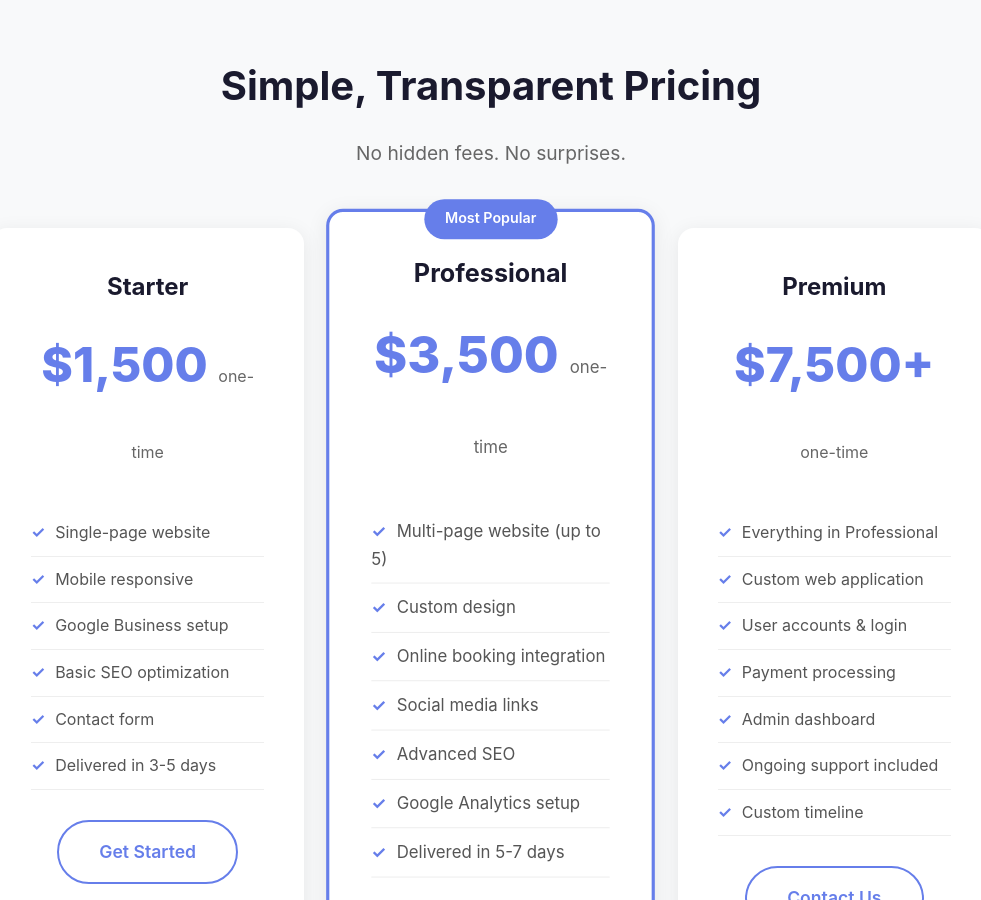
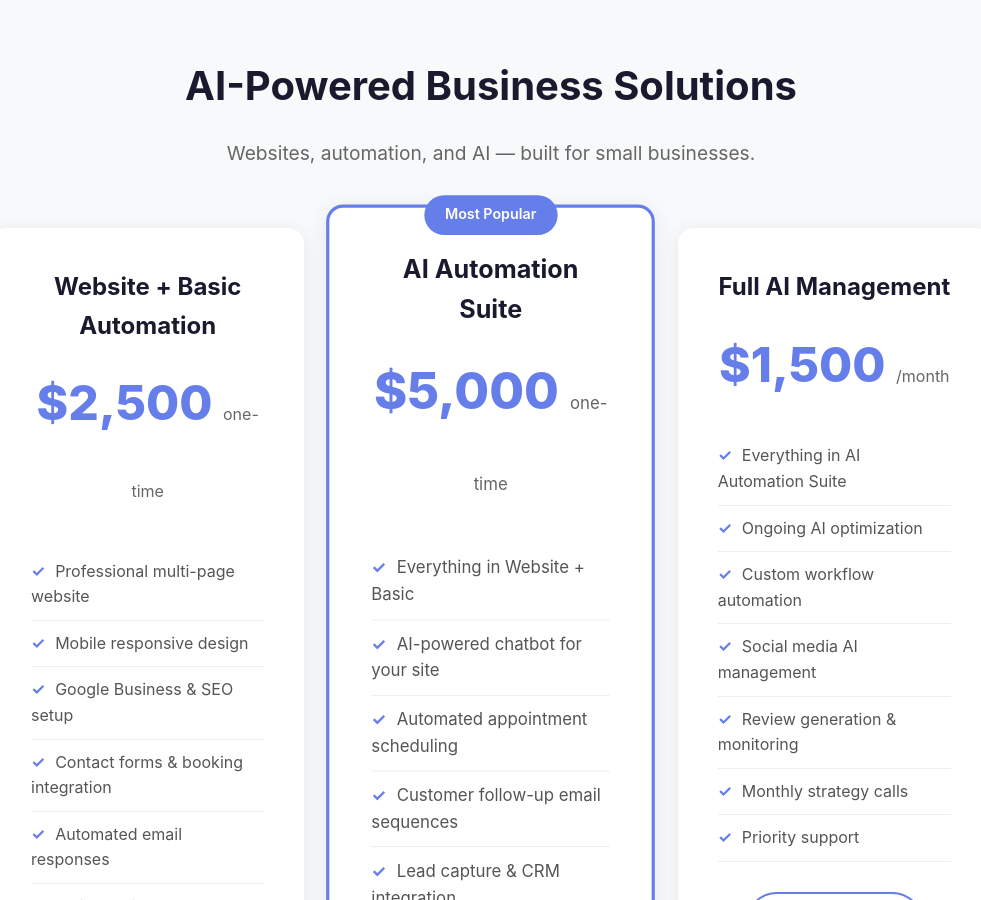
Before and after one commit to lakehannah/lakefront-digital, a plain HTML site: page index.html in a window 1280 px wide. Shown: the part 1900-2800 px from the top of the page, without its empty margins (149-1130 px from the left). Drawn offline with Linux system fonts and the light colour scheme.

Commit message:
Update tagline and pricing for AI automation focus

```diff
--- a/index.html
+++ b/index.html
@@ -366,7 +366,7 @@
     <section class="hero">
         <div class="container">
             <h1>Lakefront Digital</h1>
-            <p class="tagline">Real websites for real businesses — done in days, not months</p>
+            <p class="tagline">AI-powered websites and automation — built for small businesses, delivered in days</p>
             <div class="hero-buttons">
                 <a href="#pricing" class="btn btn-primary">See Pricing</a>
                 <a href="#contact" class="btn btn-secondary">Get a Free Quote</a>
@@ -428,48 +428,48 @@
     <!-- Pricing -->
     <section class="pricing" id="pricing">
         <div class="container">
-            <h2 class="section-title">Simple, Transparent Pricing</h2>
-            <p class="section-subtitle">No hidden fees. No surprises.</p>
+            <h2 class="section-title">AI-Powered Business Solutions</h2>
+            <p class="section-subtitle">Websites, automation, and AI — built for small businesses.</p>
             <div class="pricing-grid">
                 <div class="pricing-card">
-                    <h3>Starter</h3>
-                    <div class="price">$1,500 <span>one-time</span></div>
+                    <h3>Website + Basic Automation</h3>
+                    <div class="price">$2,500 <span>one-time</span></div>
                     <ul>
-                        <li>Single-page website</li>
-                        <li>Mobile responsive</li>
-                        <li>Google Business setup</li>
-                        <li>Basic SEO optimization</li>
-                        <li>Contact form</li>
-                        <li>Delivered in 3-5 days</li>
+                        <li>Professional multi-page website</li>
+                        <li>Mobile responsive design</li>
+                        <li>Google Business & SEO setup</li>
+                        <li>Contact forms & booking integration</li>
+                        <li>Automated email responses</li>
+                        <li>Delivered in 5-7 days</li>
                     </ul>
                     <a href="#contact" class="btn btn-secondary" style="border-color: #667eea; color: #667eea;">Get Started</a>
                 </div>
                 <div class="pricing-card featured">
                     <div class="featured-badge">Most Popular</div>
-                    <h3>Professional</h3>
-                    <div class="price">$3,500 <span>one-time</span></div>
+                    <h3>AI Automation Suite</h3>
+                    <div class="price">$5,000 <span>one-time</span></div>
                     <ul>
-                        <li>Multi-page website (up to 5)</li>
-                        <li>Custom design</li>
-                        <li>Online booking integration</li>
-                        <li>Social media links</li>
-                        <li>Advanced SEO</li>
-                        <li>Google Analytics setup</li>
-                        <li>Delivered in 5-7 days</li>
+                        <li>Everything in Website + Basic</li>
+                        <li>AI-powered chatbot for your site</li>
+                        <li>Automated appointment scheduling</li>
+                        <li>Customer follow-up email sequences</li>
+                        <li>Lead capture & CRM integration</li>
+                        <li>Monthly automation reports</li>
+                        <li>Delivered in 7-10 days</li>
                     </ul>
                     <a href="#contact" class="btn btn-primary" style="background: #667eea; color: white;">Get Started</a>
                 </div>
                 <div class="pricing-card">
-                    <h3>Premium</h3>
-                    <div class="price">$7,500+ <span>one-time</span></div>
+                    <h3>Full AI Management</h3>
+                    <div class="price">$1,500 <span>/month</span></div>
                     <ul>
-                        <li>Everything in Professional</li>
-                        <li>Custom web application</li>
-                        <li>User accounts & login</li>
-                        <li>Payment processing</li>
-                        <li>Admin dashboard</li>
-                        <li>Ongoing support included</li>
-                        <li>Custom timeline</li>
+                        <li>Everything in AI Automation Suite</li>
+                        <li>Ongoing AI optimization</li>
+                        <li>Custom workflow automation</li>
+                        <li>Social media AI management</li>
+                        <li>Review generation & monitoring</li>
+                        <li>Monthly strategy calls</li>
+                        <li>Priority support</li>
                     </ul>
                     <a href="#contact" class="btn btn-secondary" style="border-color: #667eea; color: #667eea;">Contact Us</a>
                 </div>
@@ -482,7 +482,7 @@
         <div class="container">
             <div class="about-content">
                 <h2>Meet Hannah</h2>
-                <p>I'm a certified medical coder turned developer with a passion for helping small businesses get online fast.</p>
+                <p>I'm a developer and automation specialist with a passion for helping small businesses get online fast.</p>
                 <p>After years watching small businesses struggle with overpriced agencies and endless delays, I built Lakefront Digital to deliver what actually matters: websites that bring you customers, delivered in days — not months.</p>
                 <p>Based in Utah County, serving small businesses across the state.</p>
             </div>
```
